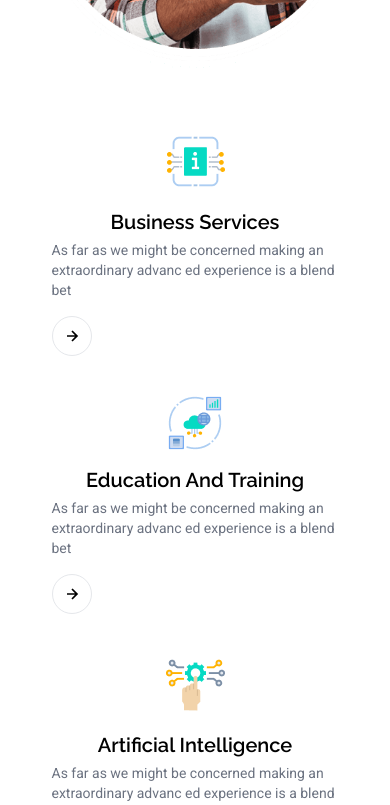
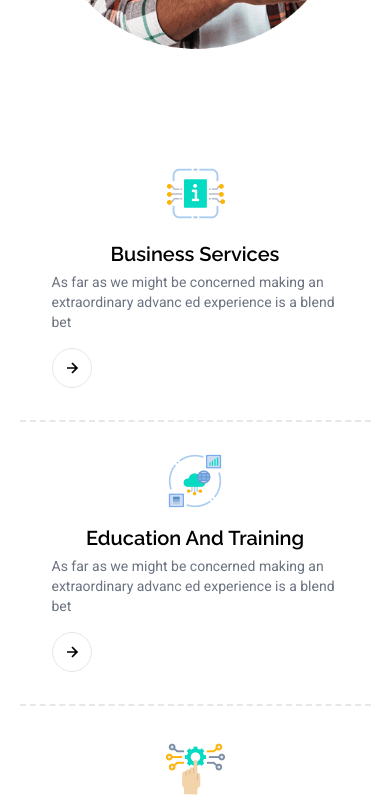
Before and after one commit to VikashMaurya10/Technix, a React (Vite) app: page / in a window 390 px wide. Shown: the part 1380-2185 px from the top of the page. Built offline with nearby package versions, Linux system fonts and the light colour scheme.

Commit message:
add border in mobile view at about section

```diff
--- a/src/components/Home/About.jsx
+++ b/src/components/Home/About.jsx
@@ -49,10 +49,10 @@ const About = () => {
               It Industries W're offering
             </h1>
           </div>
-          <div className="grid md:grid-cols-3 md:gap-0 gap-10 sm:grid-cols-2 grid-cols-1 mt-12 ">
+          <div className="grid md:grid-cols-3 md:gap-0 gap-8 sm:grid-cols-2 grid-cols-1 mt-12 ">
             {data.map((val, i) => {
               return (
-                <div key={i} className="flex group ">
+                <div key={i} className="flex group max-sm:border-t-2 max-sm:border-dashed max-sm:pt-8 max-sm:first:border-0">
                   <div className="px-8" >
                     <img
                       className="group-hover:scale-x-[-1] transition-all duration-500 max-[640px]:block max-[640px]:mx-auto"
```
